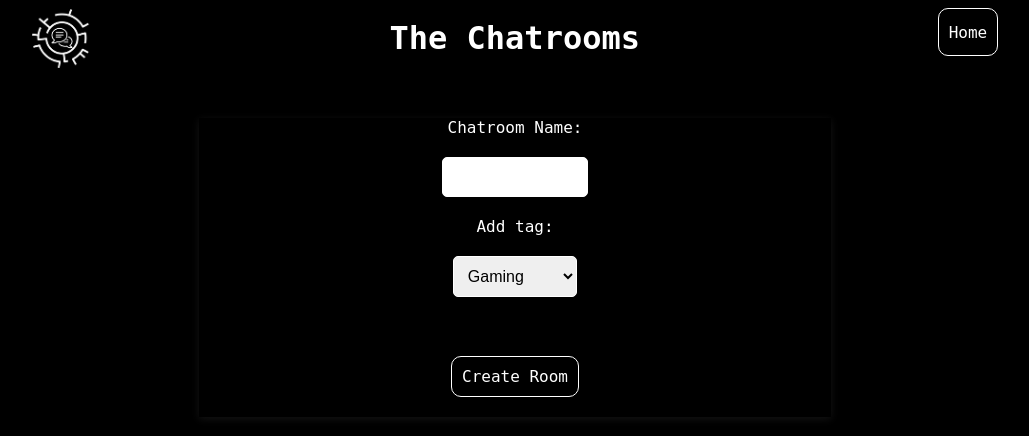
After one commit to ChahidLaaouar/Chatrooms, a PHP site: page /createroom.php in a window 1280 px wide. The commit adds this page. Shown: the top 436 px of the page, without its empty margins (125-1154 px from the left). Run offline with PHP 8.4, Linux system fonts and the light colour scheme.

Commit message:
Createroom.php frontend gemaakt.

```diff
--- /dev/null
+++ b/createroom.php
@@ -0,0 +1,49 @@
+<!DOCTYPE html>
+<html lang="en">
+<head>
+    <meta charset="UTF-8">
+    <meta name="viewport" content="width=device-width, initial-scale=1.0">
+    <title>The Chatrooms</title>
+    <link rel="stylesheet" href="Css/style.css">
+</head>
+<body>
+    <div class="header">
+        <img id="logo" src="img/cr-logo.png">
+        <h1>The Chatrooms</h1>
+        <form action="index.php">
+            <input type="submit" class="backgroundbutton" value="Home">
+        </form>
+    </div>
+
+
+    <div class='container'>
+        <form method="post" action="">
+
+            <div class="form-container">
+                <label for="name">Chatroom Name: </label>
+                <input type="text" name="name" maxlength="30" required class="texts">
+
+                <label for="tags">Add tag:</label>
+                <select name="tags" class="texts" required>
+                    <option value="Gaming">Gaming</option>
+                    <option value="School">School</option>
+                    <option value="Hobbies">Hobbies</option>
+                    <option value="Life">Life</option>
+                    <option value="Technology">Technology</option>
+                    <option value="Learning">Learning</option>
+                    <option value="Adventure Travel">Adventure Travel</option>
+                    <option value="Cooking">Cooking</option>
+                    <option value="News">News</option>
+                    <option value="Fitness">Fitness</option>
+                </select>
+            </div>
+
+            <br>
+
+            <input class="backgroundbutton" type="submit" name="createroom" value="Create Room">
+
+        </form>
+    </div>
+
+</body>
+</html>
--- a/index.php
+++ b/index.php
@@ -26,7 +26,7 @@
             displayRooms($rooms);
         ?>
 
-        <form method="post" action="">
+        <form method="post" action="createroom.php">
             <input class="button" type="submit" name="newroom" value="New Room">
         </form>
     </div>
```
